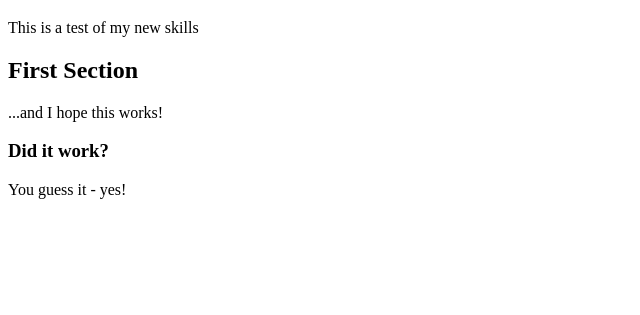
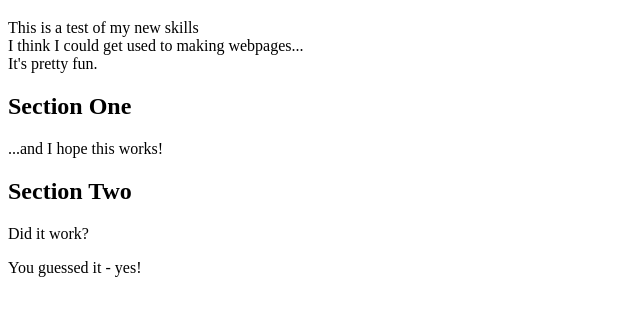
Before and after one commit to sarahburgan/sarahburgan.github.io, a plain HTML site: page index.html in a window 1280 px wide. Shown: the part 61-376 px from the top of the page, without its empty margins (0-640 px from the left). Drawn offline with Linux system fonts and the light colour scheme.

Commit message:
Update index.html

```diff
--- a/index.html
+++ b/index.html
@@ -8,17 +8,21 @@
 
     <h1>Sarah's Web Page</h1>
 
-    <p>This is a test of my new skills</p>
+    <p>This is a test of my new skills <br>
+      I think I could get used to making webpages... <br>
+      It's pretty fun. </p>
 
 
-    <h2>First Section</h2>
+    <h2>Section One</h2>
 
     <p>...and I hope this works!</p>
 
 
-    <h3>Did it work?</h3>
+    <h2>Section Two</h2>
 
-    <p>You guess it - yes!</p>
+    <p>Did it work?</p>
+
+    <p>You guessed it - yes!</p>
 
   </body>
 </html>
```
